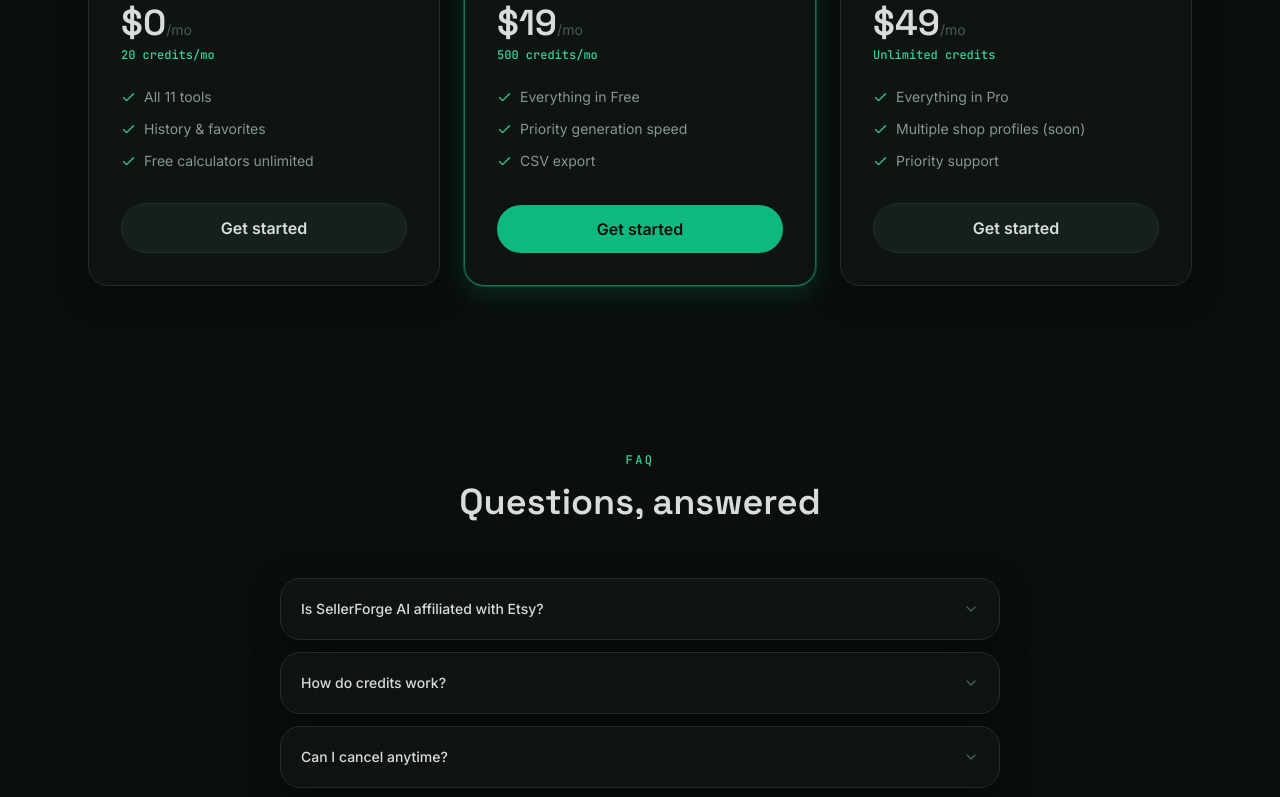
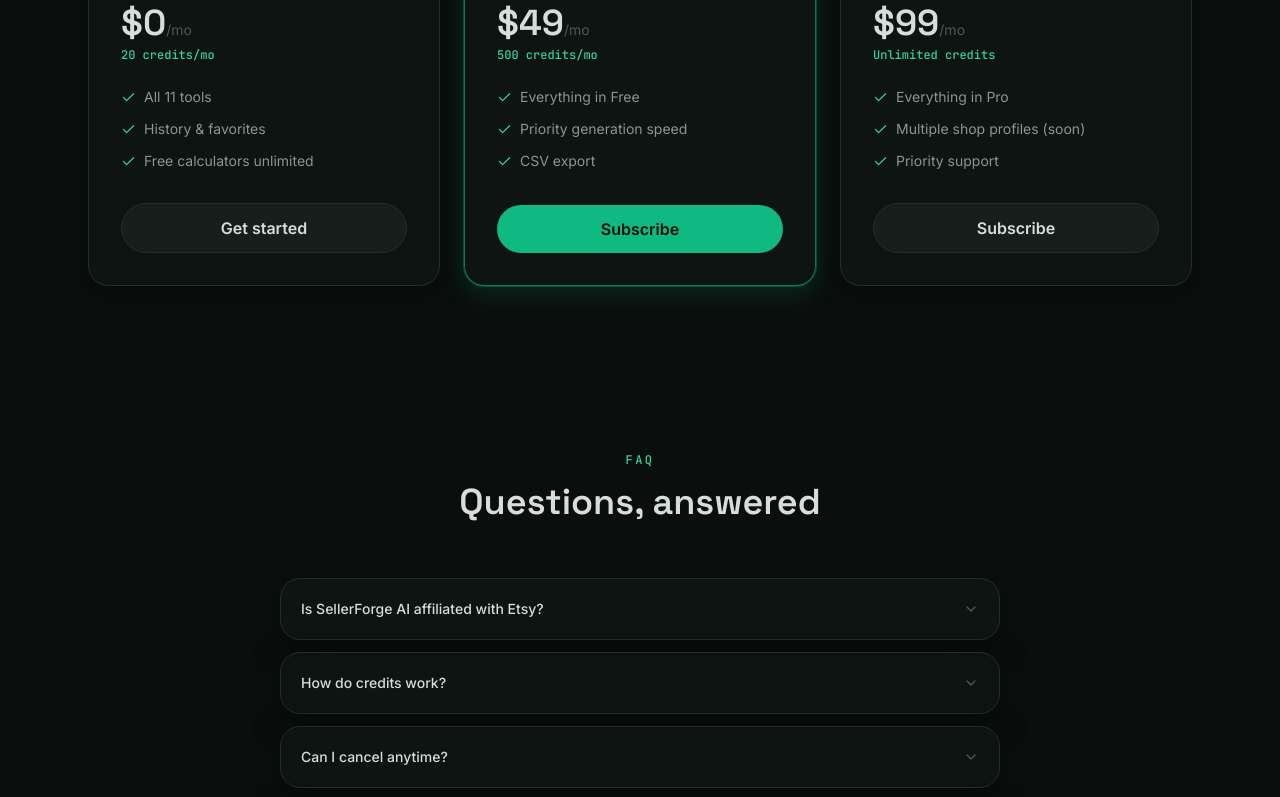
Before and after one commit to Preeth13-ece/sellerforge-ai, a React (Vite) app in the folder apps/client/: page / in a window 1280 px wide. Shown: the part 3329-4126 px from the top of the page. Built offline with nearby package versions, Linux system fonts and the light colour scheme; no server answers.

Commit message:
Integrate Razorpay subscription checkout

```diff
--- a/apps/client/index.html
+++ b/apps/client/index.html
@@ -23,6 +23,10 @@
 
   <body>
     <div id="root"></div>
+
+    <!-- Razorpay Checkout -->
+    <script src="https://checkout.razorpay.com/v1/checkout.js"></script>
+
     <script type="module" src="/src/main.jsx"></script>
   </body>
 </html>
--- a/apps/client/src/components/landing/PricingTable.jsx
+++ b/apps/client/src/components/landing/PricingTable.jsx
@@ -1,44 +1,190 @@
-import { Link } from "react-router-dom";
 import { Check } from "lucide-react";
 import Button from "../ui/Button.jsx";
+import { useAuthContext } from "../../context/AuthContext.jsx";
+import { subscriptionApi } from "../../services/api/subscriptionApi.js";
+import { useToast } from "../../context/ToastContext.jsx";
+import { useNavigate } from "react-router-dom";
+import { useState } from "react";
 
 const plans = [
-  { id: "free", name: "Free", price: 0, credits: "20 credits/mo", features: ["All 11 tools", "History & favorites", "Free calculators unlimited"] },
-  { id: "pro", name: "Pro", price: 19, credits: "500 credits/mo", features: ["Everything in Free", "Priority generation speed", "CSV export"], highlighted: true },
-  { id: "business", name: "Business", price: 49, credits: "Unlimited credits", features: ["Everything in Pro", "Multiple shop profiles (soon)", "Priority support"] },
+  {
+    id: "free",
+    name: "Free",
+    price: 0,
+    credits: "20 credits/mo",
+    features: [
+      "All 11 tools",
+      "History & favorites",
+      "Free calculators unlimited",
+    ],
+  },
+  {
+    id: "pro",
+    name: "Pro",
+    price: 49,
+    credits: "500 credits/mo",
+    features: [
+      "Everything in Free",
+      "Priority generation speed",
+      "CSV export",
+    ],
+    highlighted: true,
+  },
+  {
+    id: "business",
+    name: "Business",
+    price: 99,
+    credits: "Unlimited credits",
+    features: [
+      "Everything in Pro",
+      "Multiple shop profiles (soon)",
+      "Priority support",
+    ],
+  },
 ];
 
 export default function PricingTable() {
+  const { isAuthenticated } = useAuthContext();
+  const { showToast } = useToast();
+  const navigate = useNavigate();
+
+  const [loadingPlan, setLoadingPlan] = useState(null);
+
+  async function handleSubscribe(plan) {
+    if (plan.id === "free") {
+      navigate("/signup");
+      return;
+    }
+
+    if (!isAuthenticated) {
+      navigate("/login", {
+        state: { from: { pathname: "/pricing" } },
+      });
+      return;
+    }
+
+    try {
+      setLoadingPlan(plan.id);
+
+      const { data } = await subscriptionApi.createCheckout(plan.id);
+
+      const subscription = data.data.subscription;
+
+      const options = {
+        key: import.meta.env.VITE_RAZORPAY_KEY_ID,
+
+        subscription_id: subscription.id,
+
+        name: "SellerForge AI",
+
+        description: `${plan.name} Subscription`,
+
+        handler: function () {
+          showToast(
+            "Payment successful! Subscription activated.",
+            "success"
+          );
+
+          navigate("/dashboard/subscription");
+        },
+
+        prefill: {
+          name: subscription.notes?.userName || "",
+        },
+
+        theme: {
+          color: "#10b981",
+        },
+      };
+
+      const razorpay = new window.Razorpay(options);
+
+      razorpay.open();
+
+    } catch (error) {
+      showToast(
+        error?.response?.data?.message ||
+          "Unable to start checkout",
+        "error"
+      );
+    } finally {
+      setLoadingPlan(null);
+    }
+  }
+
   return (
     <section className="mx-auto max-w-6xl px-6 py-20">
       <div className="text-center mb-14">
         <span className="eyebrow">Pricing</span>
-        <h2 className="font-display text-3xl sm:text-4xl font-semibold mt-3">Simple plans that scale with your shop</h2>
+
+        <h2 className="font-display text-3xl sm:text-4xl font-semibold mt-3">
+          Simple plans that scale with your shop
+        </h2>
       </div>
+
       <div className="grid gap-6 sm:grid-cols-3">
+
         {plans.map((plan) => (
           <div
             key={plan.id}
-            className={`glass-card p-8 flex flex-col ${plan.highlighted ? "border-emerald-500/60 shadow-glow-emerald" : ""}`}
+            className={`glass-card p-8 flex flex-col ${
+              plan.highlighted
+                ? "border-emerald-500/60 shadow-glow-emerald"
+                : ""
+            }`}
           >
-            <h3 className="font-display font-semibold text-xl">{plan.name}</h3>
+
+            <h3 className="font-display font-semibold text-xl">
+              {plan.name}
+            </h3>
+
             <p className="mt-4">
-              <span className="text-4xl font-display font-semibold">${plan.price}</span>
-              <span className="text-ink-500 text-sm">/mo</span>
+              <span className="text-4xl font-display font-semibold">
+                ${plan.price}
+              </span>
+
+              <span className="text-ink-500 text-sm">
+                /mo
+              </span>
             </p>
-            <p className="text-xs text-emerald-400 font-mono mt-1">{plan.credits}</p>
+
+            <p className="text-xs text-emerald-400 font-mono mt-1">
+              {plan.credits}
+            </p>
+
             <ul className="mt-6 space-y-3 flex-1">
-              {plan.features.map((f) => (
-                <li key={f} className="flex items-center gap-2 text-sm text-ink-300">
-                  <Check size={15} className="text-emerald-400 shrink-0" /> {f}
+              {plan.features.map((feature) => (
+                <li
+                  key={feature}
+                  className="flex items-center gap-2 text-sm text-ink-300"
+                >
+                  <Check
+                    size={15}
+                    className="text-emerald-400 shrink-0"
+                  />
+
+                  {feature}
                 </li>
               ))}
             </ul>
-            <Button as={Link} to="/signup" variant={plan.highlighted ? "primary" : "secondary"} className="mt-8">
-              Get started
+
+
+            <Button
+              onClick={() => handleSubscribe(plan)}
+              disabled={loadingPlan === plan.id}
+              variant={plan.highlighted ? "primary" : "secondary"}
+              className="mt-8"
+            >
+              {loadingPlan === plan.id
+                ? "Loading..."
+                : plan.id === "free"
+                ? "Get started"
+                : "Subscribe"}
             </Button>
+
           </div>
         ))}
+
       </div>
     </section>
   );
--- a/apps/client/src/pages/public/PricingPage.jsx
+++ b/apps/client/src/pages/public/PricingPage.jsx
@@ -5,7 +5,11 @@ import FAQAccordion from "../../components/landing/FAQAccordion.jsx";
 export default function PricingPage() {
   return (
     <>
-      <SEOHead title="Pricing" description="Simple, transparent pricing for SellerForge AI — start free, upgrade when you're ready." />
+      <SEOHead
+        title="Pricing"
+        description="Simple, transparent pricing for SellerForge AI — start free, upgrade when you're ready."
+      />
+
       <div className="pt-8">
         <PricingTable />
         <FAQAccordion />
--- /dev/null
+++ b/apps/client/src/services/api/subscriptionApi.js
@@ -0,0 +1,17 @@
+import { axiosClient } from "./axiosClient.js";
+
+export const subscriptionApi = {
+  getPlans: () =>
+    axiosClient.get("/subscriptions/plans"),
+
+  createCheckout: (planId) =>
+    axiosClient.post("/subscriptions/checkout", {
+      planId,
+    }),
+
+  getMySubscription: () =>
+    axiosClient.get("/subscriptions/me"),
+
+  cancelSubscription: () =>
+    axiosClient.post("/subscriptions/cancel"),
+};
```
